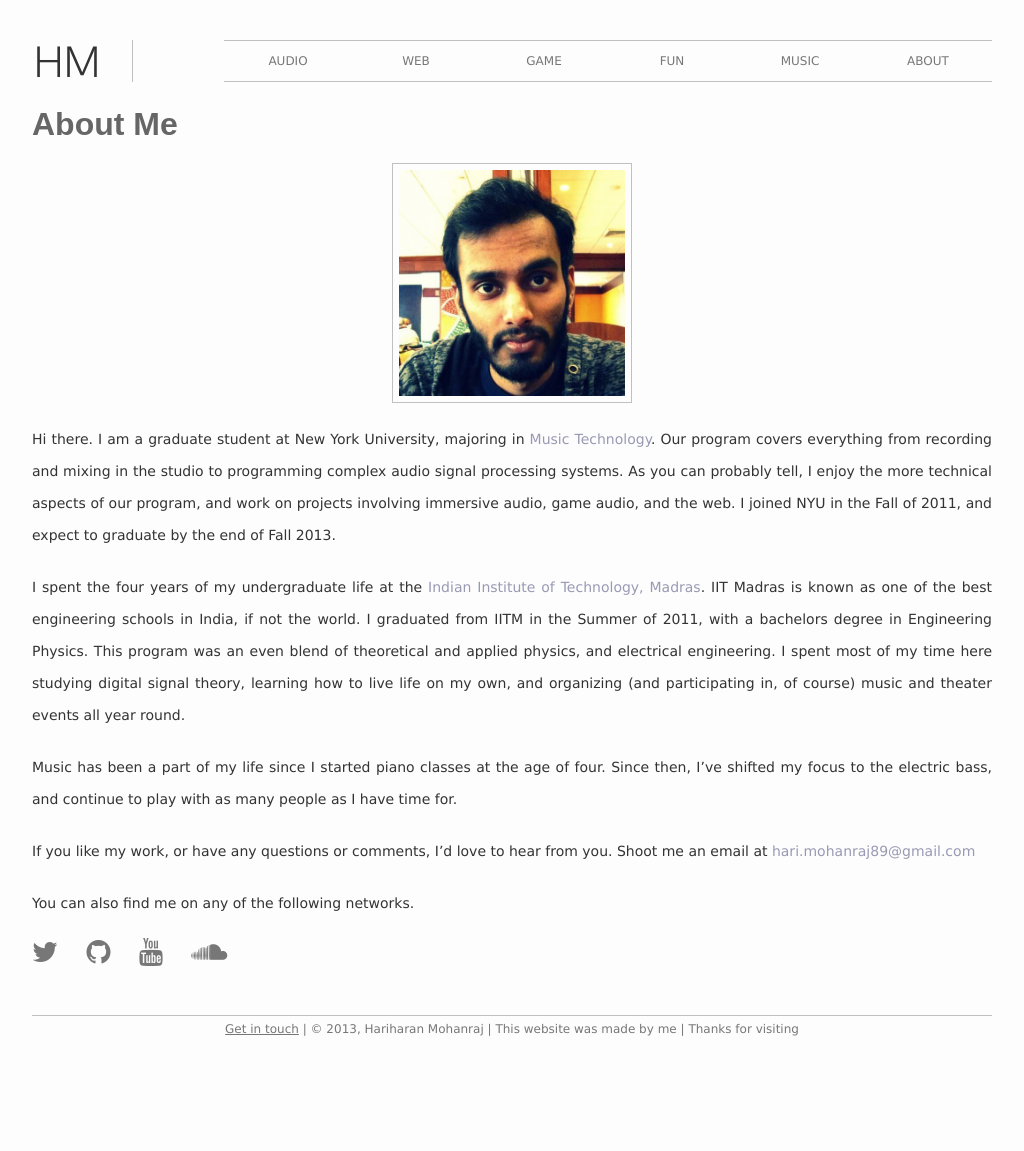
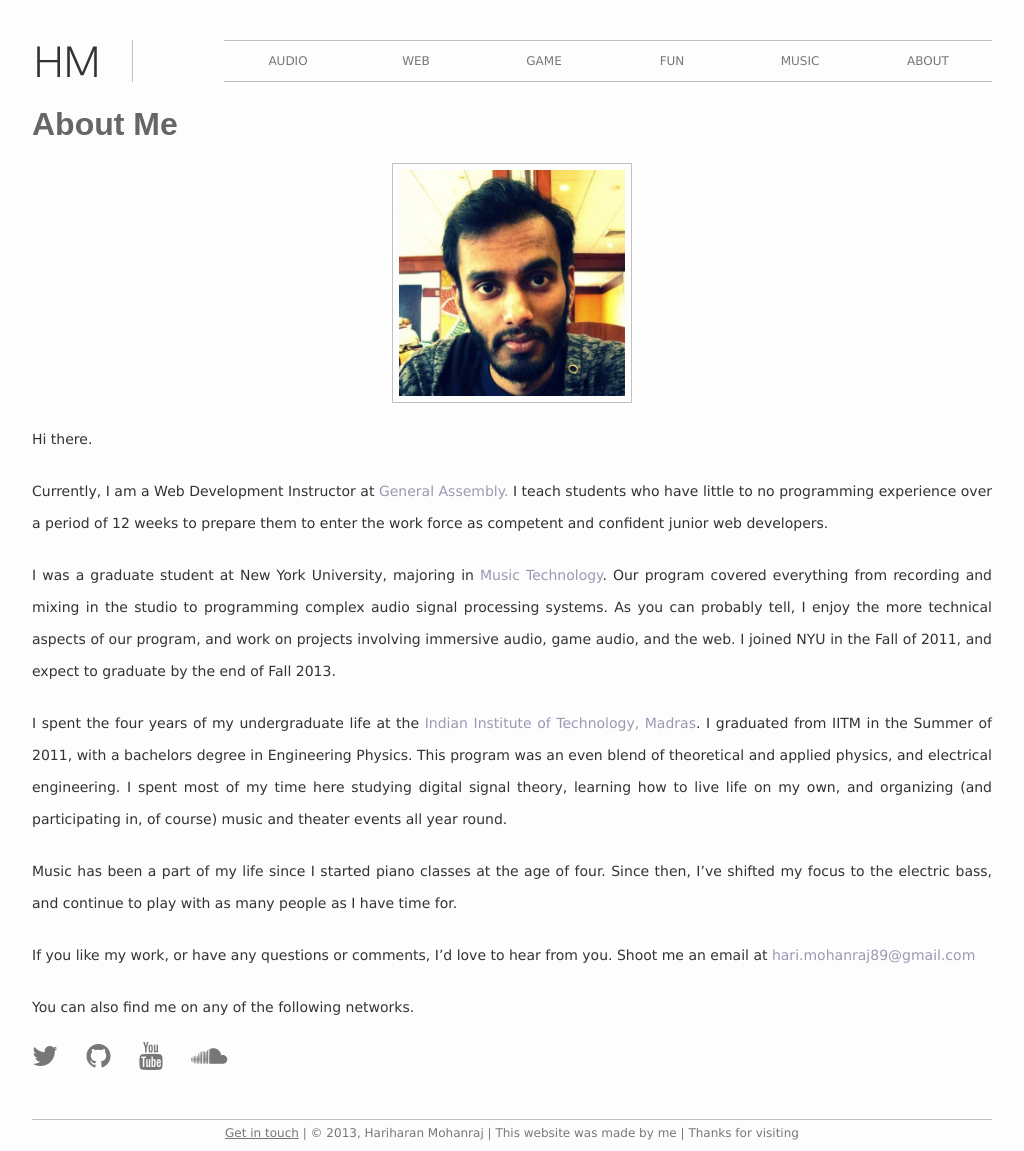
Before and after one commit to harimohanraj89/site-source, a Jekyll site: the page built from about_me/index.md, in a window 1280 px wide. Shown: the whole page, without its empty margins (128-1152 px from the left). Built offline with Jekyll 4.4.1, drawn with Linux system fonts in a browser that asks for light colours; some web fonts are replaced; before the commit the page ends 1047 px from its top, so only the background shows below that.

Commit message:
updated about me to include ga

```diff
--- a/about_me/index.md
+++ b/about_me/index.md
@@ -5,9 +5,17 @@ title: "About Me"
 
 {% include image.html path="/images/hmpic.jpg" size="tiny" %}
 
-Hi there. I am a graduate student at New York University, majoring in
+Hi there.
+
+Currently, I am a Web Development Instructor at <a
+href="http://generalassemb.ly/education/web-development-immersive"
+target="_blank">General Assembly.</a> I teach students who have little to no
+programming experience over a period of 12 weeks to prepare them to enter the
+work force as competent and confident junior web developers.
+
+I was a graduate student at New York University, majoring in
 <a href="http://steinhardt.nyu.edu/music/technology/" target="_blank">Music
-Technology</a>. Our program covers everything from recording and mixing in the
+Technology</a>. Our program covered everything from recording and mixing in the
 studio to programming complex audio signal processing systems. As you can
 probably tell, I enjoy the more technical aspects of our program, and work on
 projects involving immersive audio, game audio, and the web. I joined NYU in the
@@ -15,8 +23,7 @@ Fall of 2011, and expect to graduate by the end of Fall 2013.
 
 I spent the four years of my undergraduate life at the
 <a href="http://www.iitm.ac.in" target="_blank">Indian Institute of Technology,
-Madras</a>. IIT Madras is known as one of the best engineering schools in India,
-if not the world. I graduated from IITM in the Summer of 2011, with a bachelors
+Madras</a>. I graduated from IITM in the Summer of 2011, with a bachelors
 degree in Engineering Physics. This program was an even blend of theoretical and
 applied physics, and electrical engineering. I spent most of my time here
 studying digital signal theory, learning how to live life on my own, and
```
